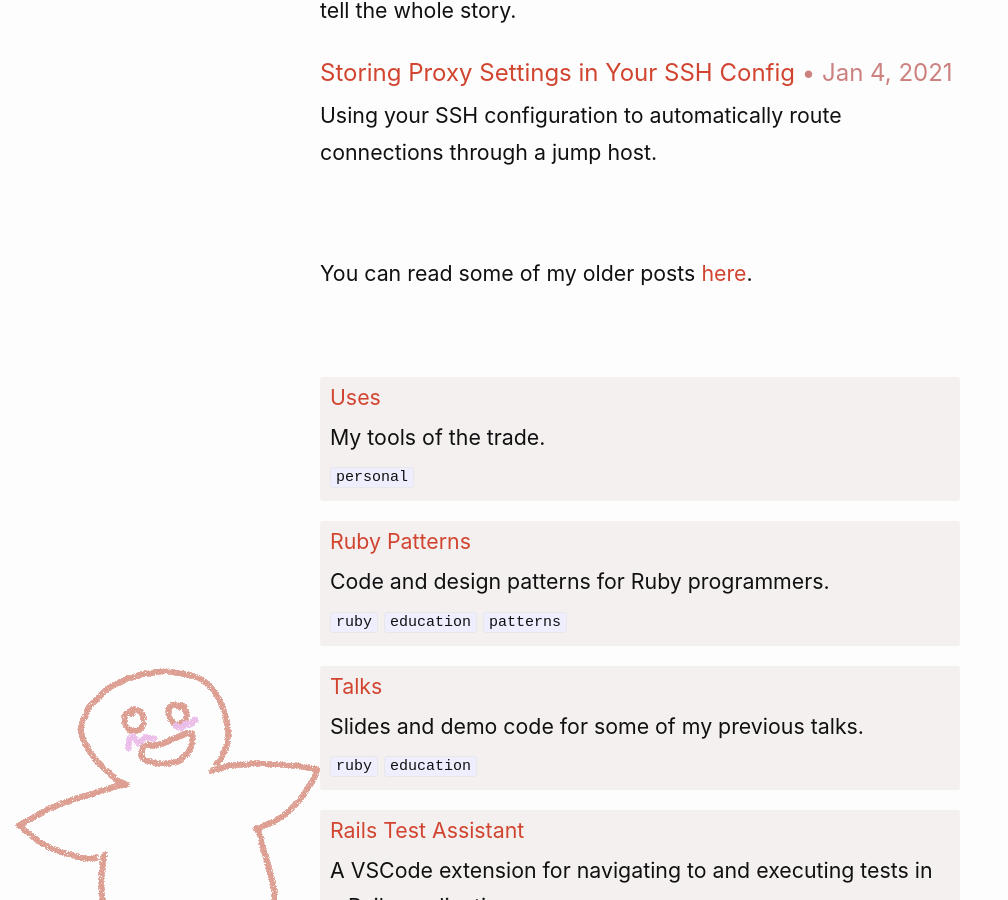
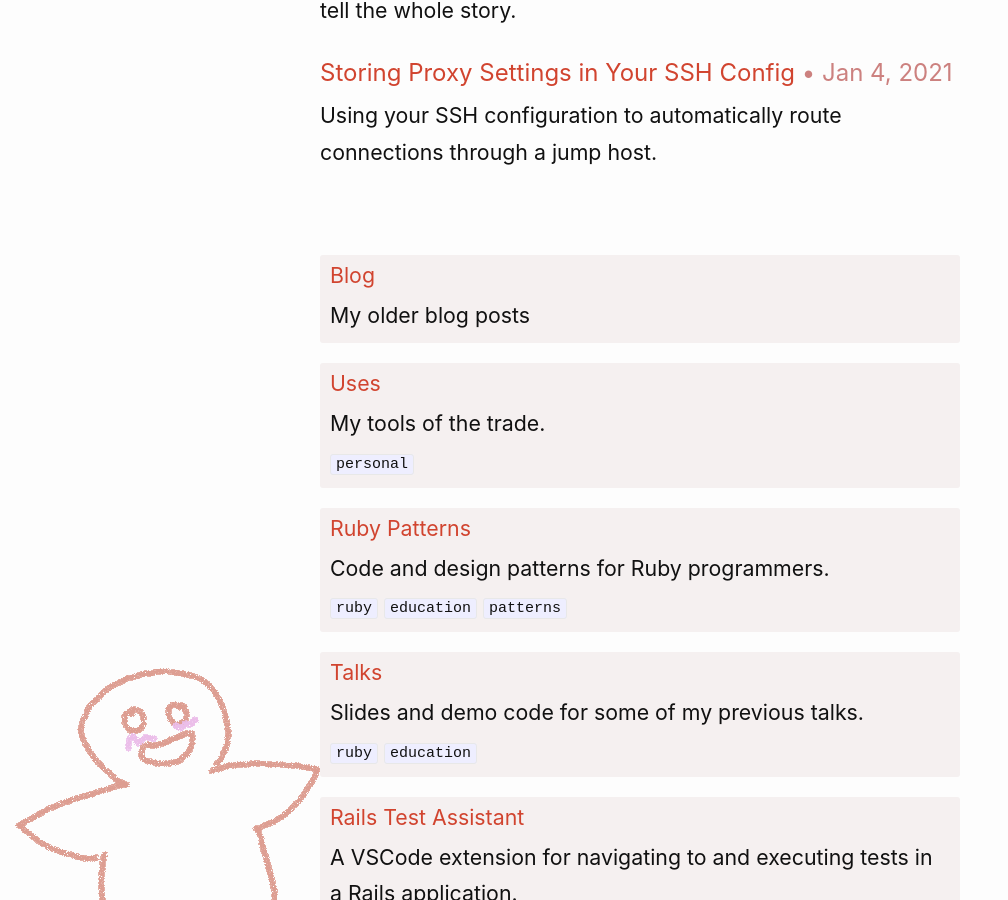
Before and after one commit to jsrn/jsrn.github.io, a Jekyll site: the page built from index.html, in a window 1280 px wide and 900 px high, scrolled down 948 px. Shown: the whole window, without its empty margins (0-1008 px from the left). Built offline with Jekyll 4.4.1, drawn with Linux system fonts in a browser that asks for light colours.

Commit message:
Moved blog to projects

```diff
--- a/_data/projects.yml
+++ b/_data/projects.yml
@@ -1,3 +1,7 @@
+- name: Blog
+  url: /writing
+  description: My older blog posts
+
 - name: Uses
   url: /uses
   description: My tools of the trade.
--- a/index.html
+++ b/index.html
@@ -29,10 +29,6 @@ layout: page
 </section>
 
 <section>
-  <p>You can read some of my older posts <a href="/writing">here</a>.</p>
-</section>
-
-<section>
   <div class="project-container">
     {% for project in site.data.projects %}
     <div class="project-box">
```
